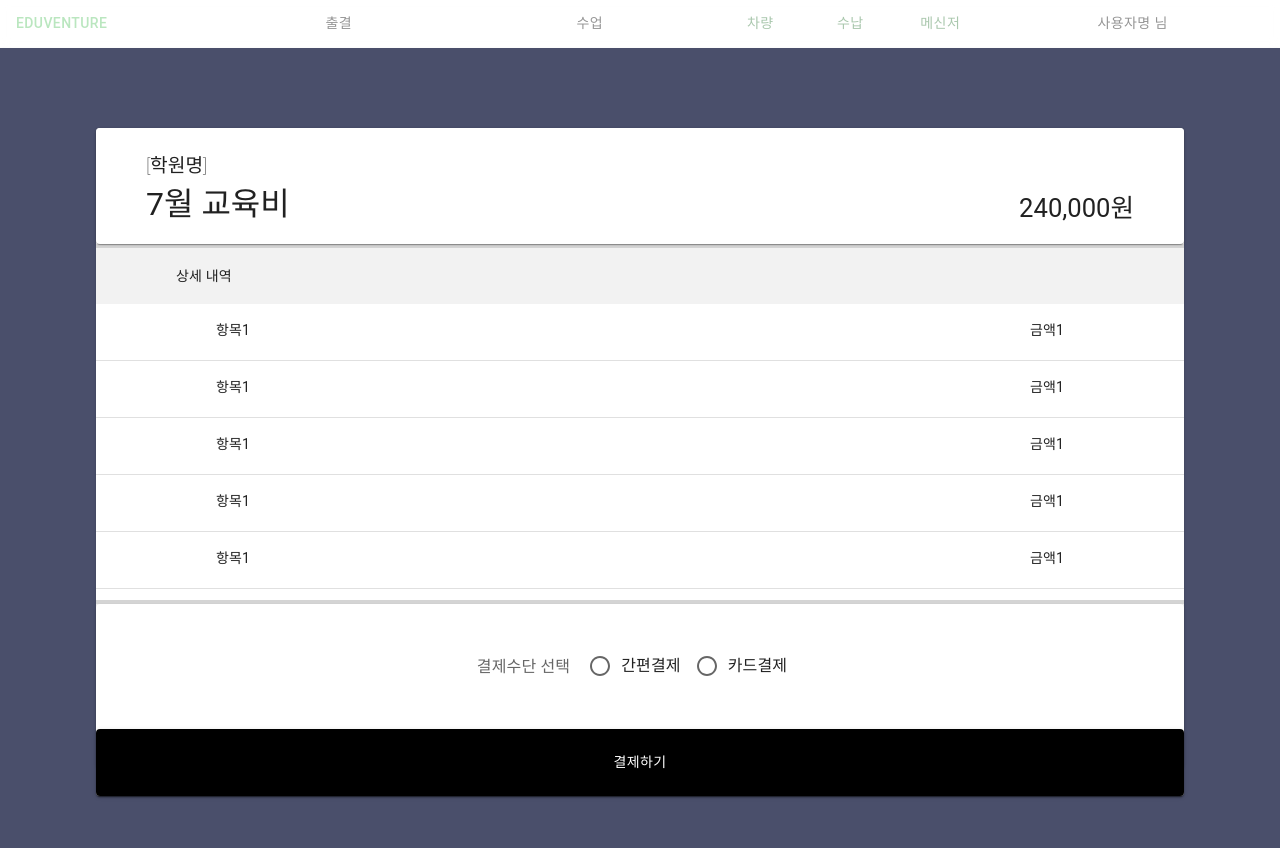
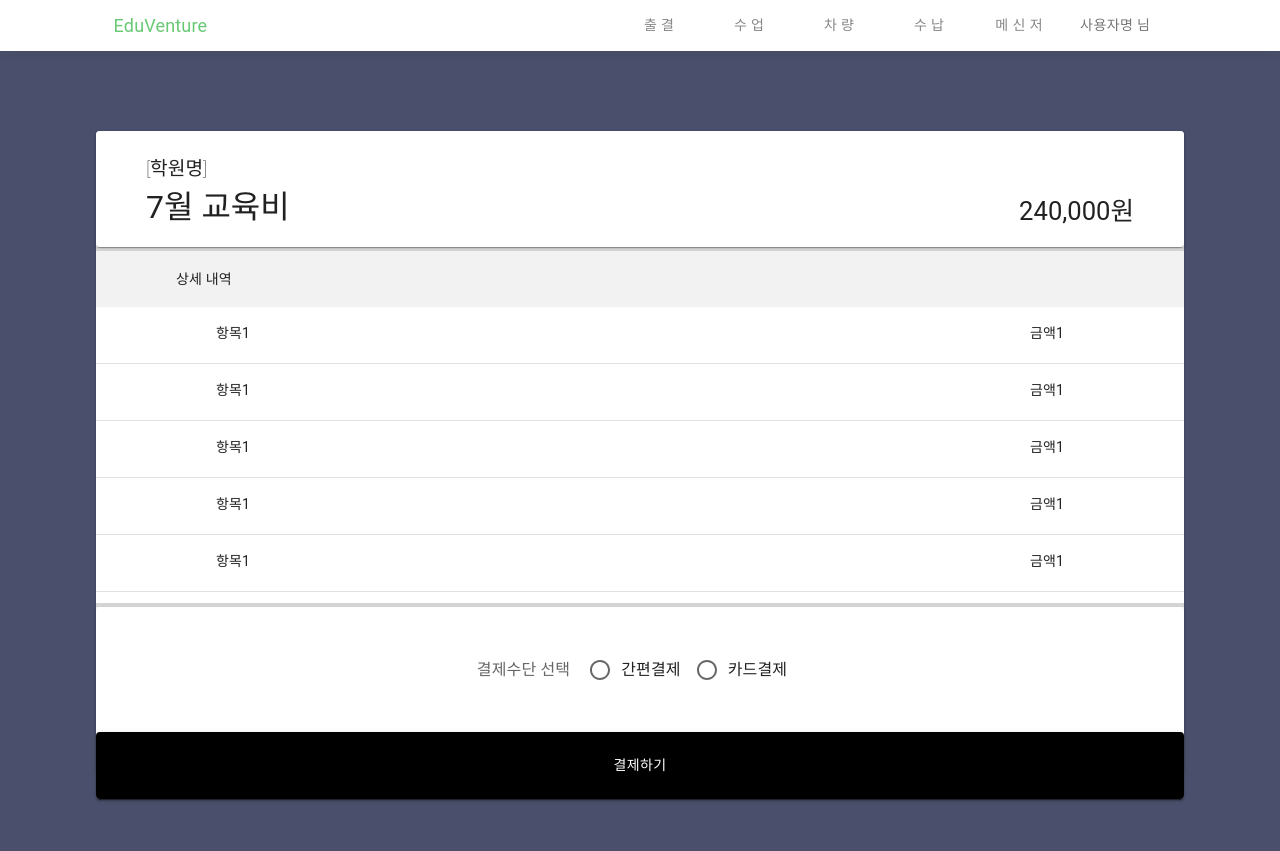
Before and after one commit to edu-venture/edu-front, a React (Create React App) app: page /payment in a window 1280 px wide. Built offline with nearby package versions, Linux system fonts and the light colour scheme.

Commit message:
feat: 헤더, 푸터, 타이틀 컴포넌트 수정

```diff
--- a/src/components/Footer.js
+++ b/src/components/Footer.js
@@ -13,9 +13,7 @@ const Footer = () => (
       }}
     >
       <Container maxWidth="sm">
-        <Typography variant="body1">
-          My sticky footer can be found here.
-        </Typography>
+        <Typography variant="body1">{/* Footer */}</Typography>
       </Container>
     </Box>
   </>
--- a/src/components/Header.js
+++ b/src/components/Header.js
@@ -1,42 +1,94 @@
-import { Tabs, Tab, Box } from "@mui/material";
+import {
+  AppBar,
+  Toolbar,
+  Tabs,
+  Tab,
+  Menu,
+  MenuItem,
+  Typography,
+} from "@mui/material";
 import { Link } from "react-router-dom";
+import React, { useState } from "react";
 
-const headerContainer = {
-  display: "flex",
-  justifyContent: "space-between",
-  position: "sticky",
-  top: 0,
-  opacity: 0.7,
-  zIndex: "999",
-  backdropFilter: "blur(5px)",
-};
+const linkStyle = { textDecoration: "none", color: "inherit" };
+
+const NavigationTab = ({ label, to, onClick }) => (
+  <Link to={to || "#"} style={linkStyle} onClick={onClick}>
+    <Tab label={label} />
+  </Link>
+);
+
+const LectureMenuItem = ({ handleClose, to, children }) => (
+  <MenuItem
+    onClick={handleClose}
+    component={Link}
+    to={to}
+    sx={{ fontSize: "12px" }}
+  >
+    {children}
+  </MenuItem>
+);
+
+const LectureMenuItems = ({ handleClose }) => (
+  <>
+    <LectureMenuItem handleClose={handleClose} to="/lecture">
+      수업 정보
+    </LectureMenuItem>
+    <LectureMenuItem handleClose={handleClose} to="/streaming">
+      실시간 수업
+    </LectureMenuItem>
+    <LectureMenuItem handleClose={handleClose} to="/video">
+      수업 영상
+    </LectureMenuItem>
+  </>
+);
+
+const HeaderTabs = ({ handleMenuOpen }) => (
+  <Tabs textColor="secondary" indicatorColor="secondary">
+    <NavigationTab label="출 결" to="/attend" />
+    <NavigationTab label="수 업" onClick={handleMenuOpen} />
+    <NavigationTab label="차 량" to="/location" />
+    <NavigationTab label="수 납" to="/payment" />
+    <NavigationTab label="메 신 저" to="/messenger" />
+    <Tab label="사용자명 님" />
+  </Tabs>
+);
 
 const Header = () => {
+  const [menuAnchor, setMenuAnchor] = useState(null);
+  const isMenuOpen = Boolean(menuAnchor);
+
+  const handleMenuOpen = (event) => setMenuAnchor(event.currentTarget);
+  const handleMenuClose = () => setMenuAnchor(null);
+
   return (
-    <Box className="headerContainer" sx={headerContainer}>
-      <Tabs
-        textColor="secondary"
-        indicatorColor="secondary"
-        sx={{ width: "100%" }}
+    <AppBar
+      position="sticky"
+      color="default"
+      elevation={5}
+      sx={{
+        backgroundColor: "#ffffff",
+        opacity: 0.9,
+        boxShadow: "0px 0px 15px rgba(0, 0, 0, 0.1)",
+      }}
+    >
+      <Toolbar
+        sx={{
+          justifyContent: "space-between",
+          margin: "-0.8vh 7vw",
+        }}
       >
-        <Link to="/">
-          <Tab value="로고" label="EduVenture" sx={{ flexGrow: 1 }} />
+        <Link to="/" style={linkStyle}>
+          <Typography sx={{ fontSize: "18px", color: "#5AC467" }}>
+            EduVenture
+          </Typography>
         </Link>
-        <Tab display="none" />
-        <Tab value="출결" label="출결" sx={{ flexGrow: 1 }} />
-        <Tab value="수업" label="수업" sx={{ flexGrow: 1 }} />
-        <Link to="/Location">
-          <Tab value="차량" label="차량" sx={{ flexGrow: 1 }} />
-        </Link>
-        <Link to="/Payment">
-          <Tab value="수납" label="수납" sx={{ flexGrow: 1 }} />
-        </Link>
-        <Link to="/messenger">
-          <Tab value="메신저" label="메신저" sx={{ flexGrow: 1 }} />
-        </Link>
-        <Tab value="사용자" label="사용자명 님" sx={{ flexGrow: 1 }} />
-      </Tabs>
-    </Box>
+        <HeaderTabs handleMenuOpen={handleMenuOpen} />
+        <Menu anchorEl={menuAnchor} open={isMenuOpen} onClose={handleMenuClose}>
+          <LectureMenuItems handleClose={handleMenuClose} />
+        </Menu>
+      </Toolbar>
+    </AppBar>
   );
 };
 
--- a/src/components/Title.js
+++ b/src/components/Title.js
@@ -1,9 +1,9 @@
 import React from "react";
 
-const styles = (color) => ({
+const styles = (color, width) => ({
   container: {
     padding: 20,
-    width: 500,
+    width: width,
     height: 100,
     display: "flex",
     flexDirection: "column",
@@ -13,7 +13,7 @@ const styles = (color) => ({
   },
   subtitle: {
     fontSize: 20,
-    fontWeight: 200,
+    fontWeight: 100,
   },
   title: {
     fontSize: 40,
@@ -21,7 +21,7 @@ const styles = (color) => ({
   },
 });
 
-const Title = ({ subtitle, title, color = "171a2b" }) => {
+const Title = ({ subtitle, title, color = "171a2b", width = 500 }) => {
   const style = styles(color);
 
   return (
```
